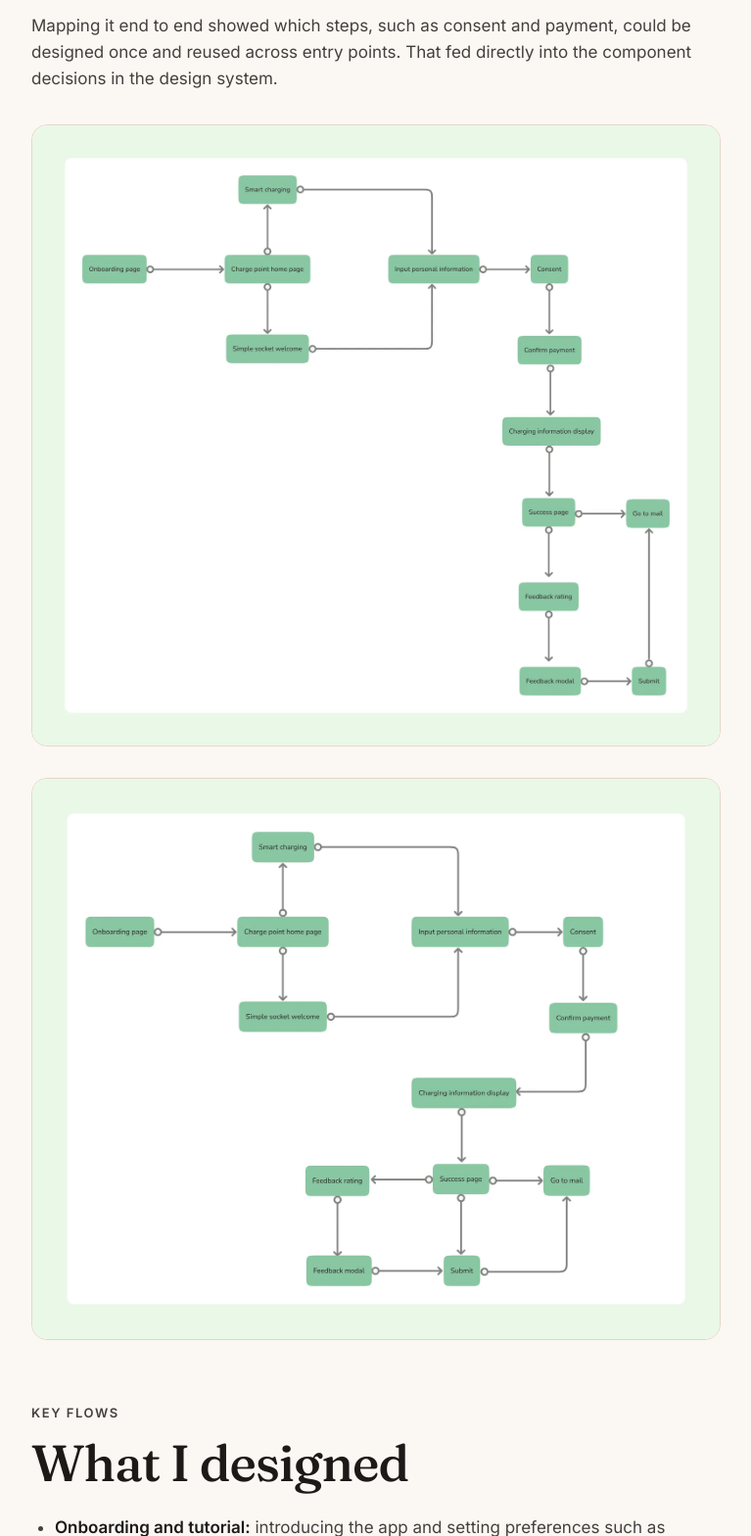
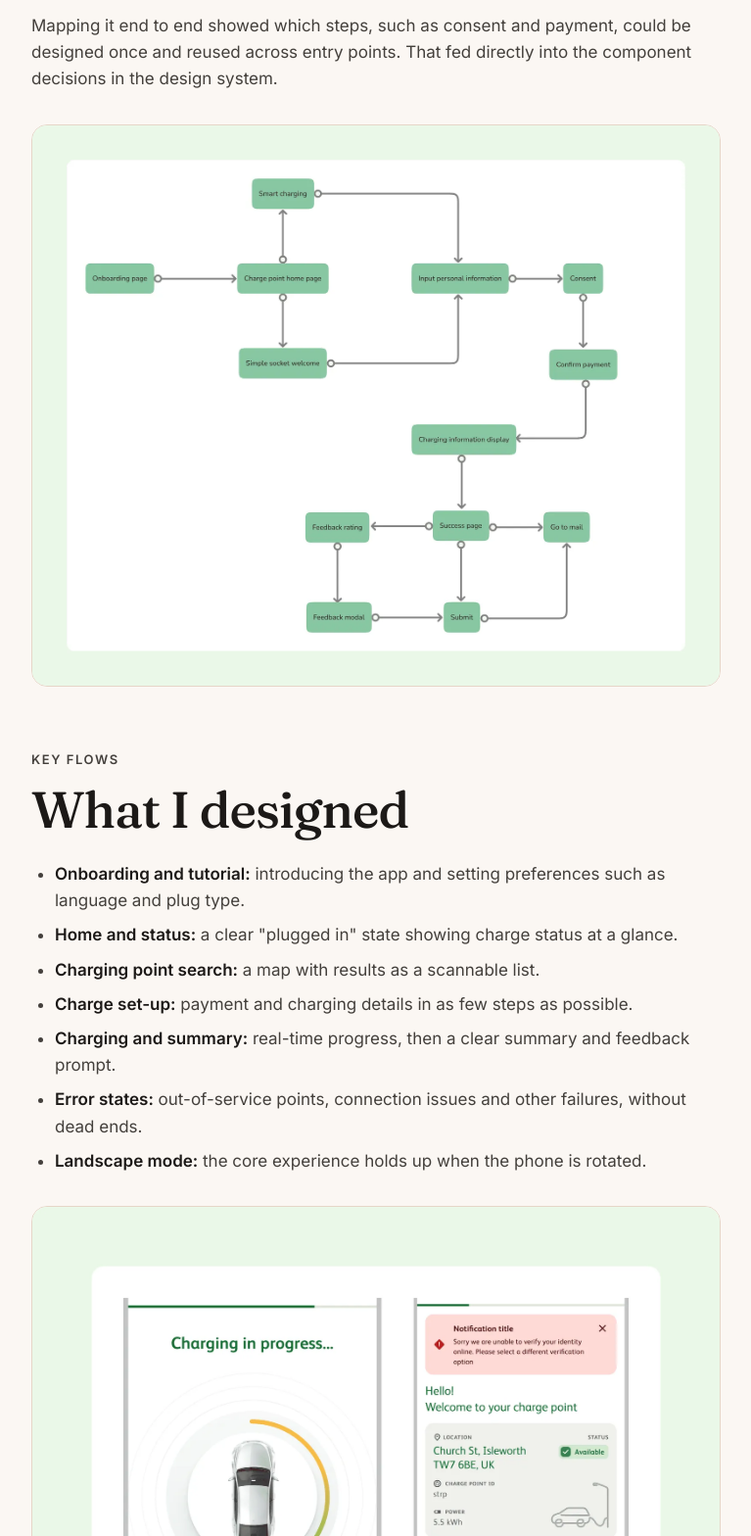
Before and after one commit to Mojolaade/Portfolio, a plain HTML site: page work/netguru.html in a window 1280 px wide. Shown: the part 3441-5009 px from the top of the page at 98% size, without its empty margins (72-839 px from the left). Drawn offline with Linux system fonts and the light colour scheme.

Commit message:
Remove first Netguru journey diagram
Co-Authored-By: Claude Opus 5.5 <noreply@anthropic.com>
Claude-Session: https://claude.ai/code/session_01PxxhAX4yaUmVS8j6MJ7kh5

```diff
--- a/work/netguru.html
+++ b/work/netguru.html
@@ -125,9 +125,6 @@
             the design system.
           </p>
           <figure class="figure">
-            <img src="../images/work/netguru/journey-1.webp" alt="User journey map from QR code scan through onboarding, charge point discovery, charging and payment" width="1600" height="1443" loading="lazy" decoding="async" />
-          </figure>
-          <figure class="figure">
             <img src="../images/work/netguru/journey-2.webp" alt="Detailed journey map showing the smart charging and simple socket paths meeting in a shared payment flow" width="1600" height="1305" loading="lazy" decoding="async" />
           </figure>
 
```
Also changed, not shown: images/work/netguru/journey-1.webp (deleted).
